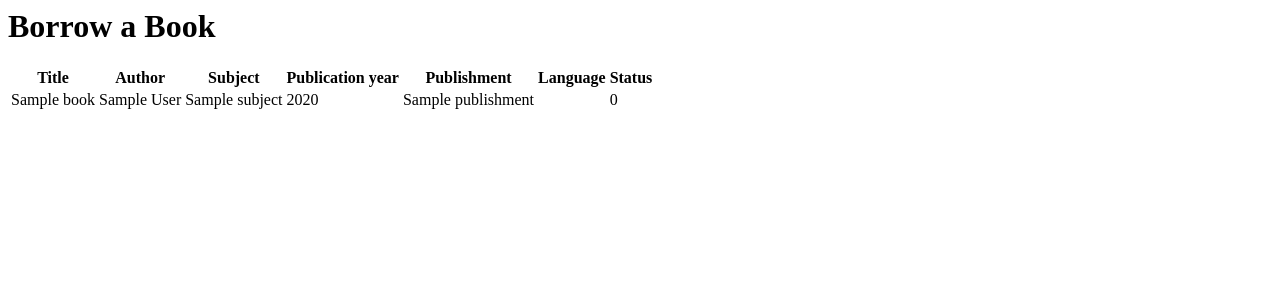
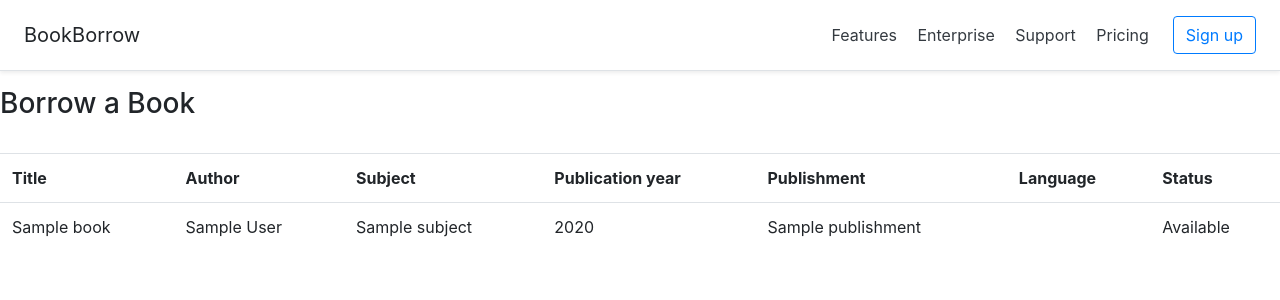
Before and after one commit to matiyas/Library, a Django app: page / in a window 1280 px wide. Shown: the top 300 px of the page. Run offline with Django 3.2, Linux system fonts and the light colour scheme; tables that the repository leaves empty hold one stand-in row (values such as "Sample post"); some libraries are stand-ins or nearby versions.

Commit message:
Added bootstrap

```diff
--- a/LibSys/templates/LibSys/base.html
+++ b/BookBorrow/templates/BookBorrow/base.html
@@ -1,3 +1,4 @@
+{% load static %}
 <!DOCTYPE html>
 <html lang="en">
 <head>
@@ -5,10 +6,11 @@
     <title>BookBorrow</title>
     <meta name="viewport" content="width=device-width, initial-scale=1, shrink-to-fit=no">
     <link rel="stylesheet" href="https://stackpath.bootstrapcdn.com/bootstrap/4.1.3/css/bootstrap.min.css" integrity="sha384-MCw98/SFnGE8fJT3GXwEOngsV7Zt27NXFoaoApmYm81iuXoPkFOJwJ8ERdknLPMO" crossorigin="anonymous">
+    <link rel="stylesheet" type="text/css" href="{% static 'BookBorrow/style.css' %}"/>
 </head>
 <body>
     <div class="d-flex flex-column flex-md-row align-items-center p-3 px-md-4 mb-3 bg-white border-bottom shadow-sm">
-      <h5 class="my-0 mr-md-auto font-weight-normal">Company name</h5>
+      <h5 class="my-0 mr-md-auto font-weight-normal">BookBorrow</h5>
       <nav class="my-2 my-md-0 mr-md-3">
         <a class="p-2 text-dark" href="#">Features</a>
         <a class="p-2 text-dark" href="#">Enterprise</a>
--- a/BookBorrow/templates/BookBorrow/index.html
+++ b/BookBorrow/templates/BookBorrow/index.html
@@ -1,6 +1,7 @@
+{% include 'BookBorrow/base.html' %}
 {% block content %}
-    <h1>Borrow a Book</h1>
-    <table>
+    <h3>Borrow a Book</h3><br/>
+    <table class="table">
         <th>Title</th>
         <th>Author</th>
         <th>Subject</th>
@@ -16,7 +17,7 @@
                 <td>{{ book.publication_year }}</td>
                 <td>{{ book.publishment }}</td>
                 <td>{{ book.lang }}</td>
-                <td>{{ book.status }}</td>
+                <td>{{ book.get_status_display }}</td>
             </tr>
         {% endfor %}
     </table>
--- a/LibSys/settings.py
+++ b/LibSys/settings.py
@@ -128,3 +128,8 @@ USE_TZ = True
 # https://docs.djangoproject.com/en/2.0/howto/static-files/
 
 STATIC_URL = '/static/'
+TEMPLATE_DIRS = (
+    os.path.join(BASE_DIR, 'BookBorrow', 'templates'),
+    os.path.join(BASE_DIR, 'LibSys', 'templates'),
+    os.path.join(BASE_DIR, 'templates'),
+)
```
